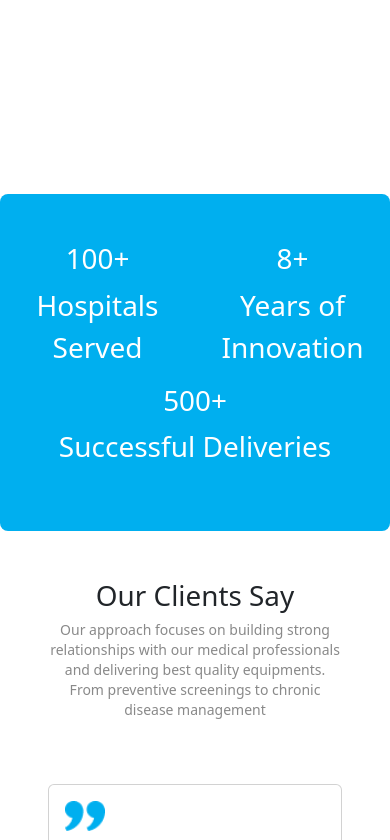
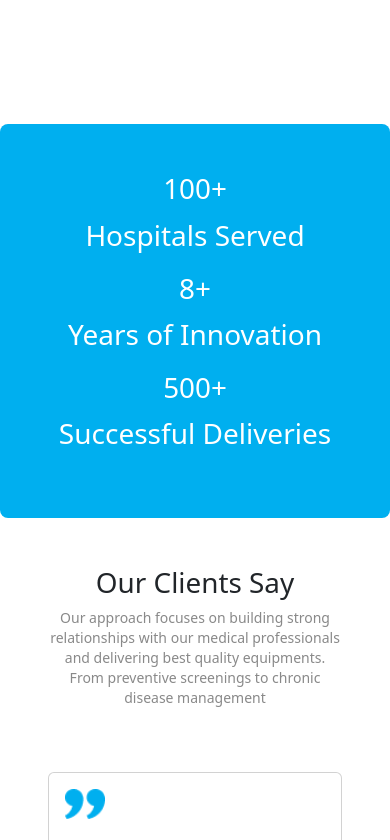
Before and after one commit to Euronoxx/chelsea, a Next.js app: page / in a window 390 px wide. Shown: the part 2624-3464 px from the top of the page. Built offline with nearby package versions, Linux system fonts and the light colour scheme.

Commit message:
Footer CSS updated

```diff
--- a/app/components/BlueCounter.js
+++ b/app/components/BlueCounter.js
@@ -5,15 +5,15 @@ const BlueCounter = () => {
     return (
         <Container className="py-5 bluebg text-center">
             <Row>
-                <Col>
+                <Col md={4} sm={12} xs={12}>
                     <h1>100+</h1>
                     <p>Hospitals Served </p>
                 </Col>
-                <Col>
+                <Col md={4} sm={12} xs={12}>
                     <h1>8+</h1>
                     <p>Years of Innovation </p>
                 </Col>
-                <Col>
+                <Col md={4} sm={12} xs={12}>
                     <h1>500+</h1>
                     <p>Successful Deliveries</p>
                 </Col>
--- a/app/globals.css
+++ b/app/globals.css
@@ -125,6 +125,10 @@ a {
   color: #898989;
   padding-top: 200px;
 }
+.footerbg a {
+  text-decoration: none;
+  color: #898989;
+}
 .footermenu {
   color: #fff;
   font-size: 16px;
@@ -181,6 +185,9 @@ a {
   .featuresec {
     margin-top: 10px;
   }
+  .bluebg {
+    margin-top: 30px;
+  }
   .trustedpartnerbg {
     background-color: #e1edf8;
     height: 500px;
```
